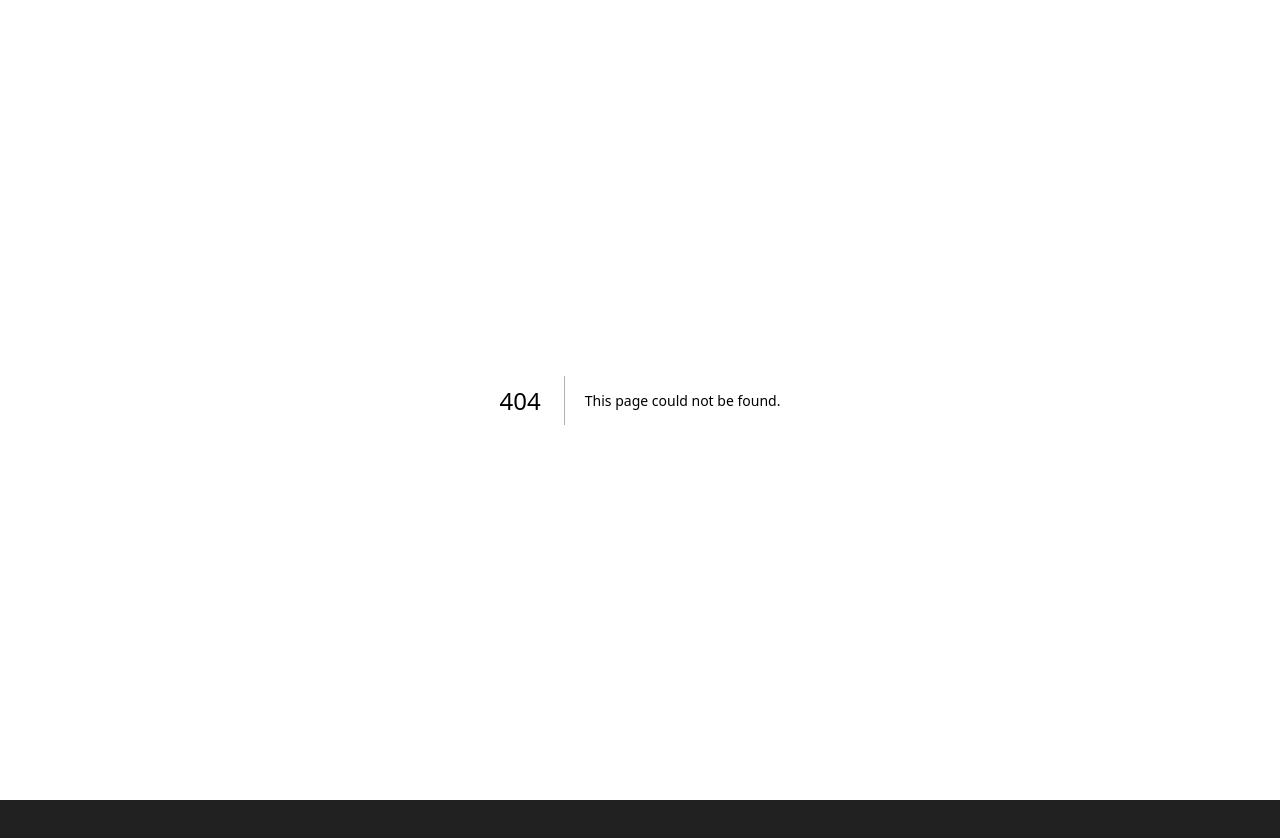
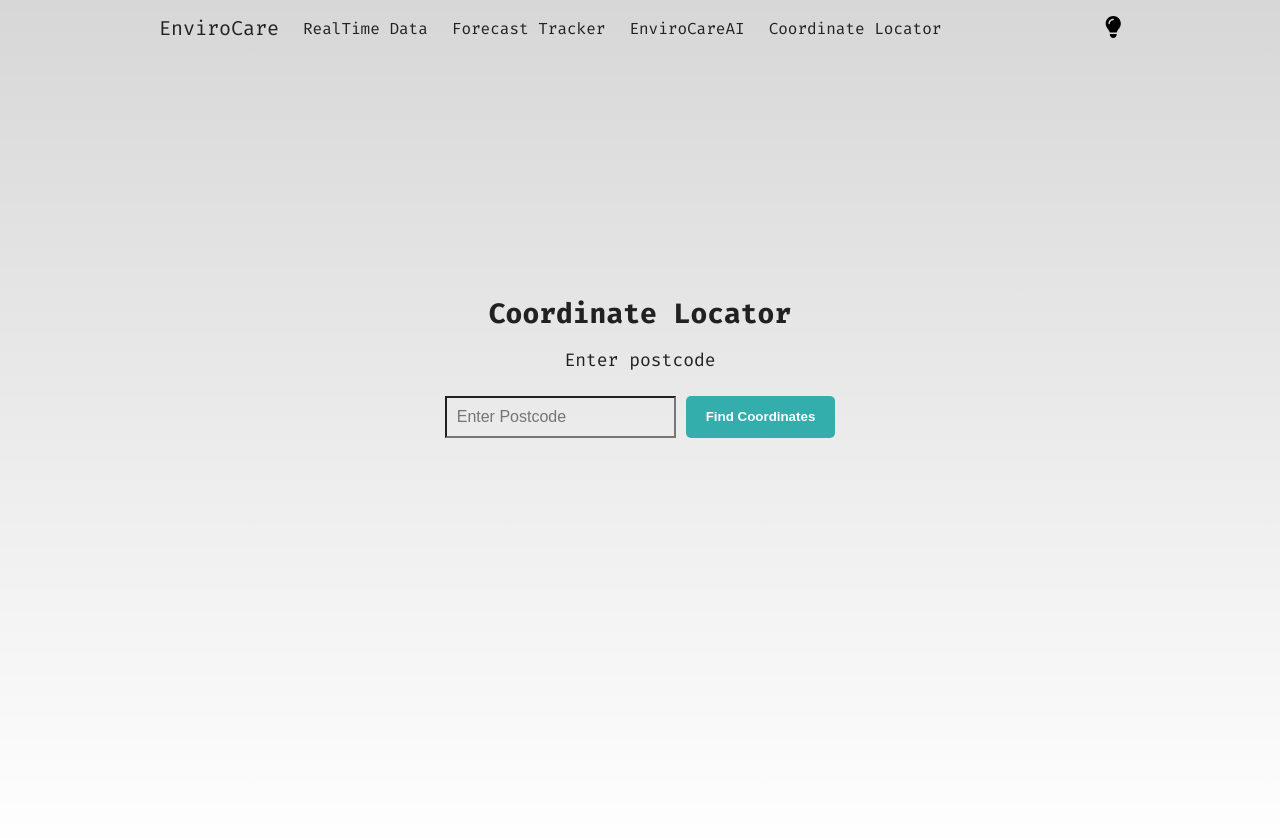
Before and after one commit to Stefan-Allen/final_project_Y3_S2, a Next.js app in the folder frontend/: page /Coordinates in a window 1280 px wide. Before the commit this address had no page. Shown: the top 838 px of the page. Before the commit the page ends 800 px from the top, so only its background shows below. Built offline with nearby package versions, Linux system fonts and the light colour scheme.

Commit message:
Update Style

```diff
--- /dev/null
+++ b/frontend/src/Components/CoordinatesLocator/Coordinates/CorrdinateLocator.tsx
@@ -0,0 +1,55 @@
+"use client"
+import React, {useState} from 'react';
+import axios from 'axios';
+import styles from '../../../app/page.module.css';
+
+interface Coordinates {
+    lat: number;
+    lng: number;
+}
+
+const CoordinateFinder: React.FC = () => {
+    const [postcode, setPostcode] = useState('');
+    const [coordinates, setCoordinates] = useState<Coordinates | null>(null);
+    const [isLoading, setIsLoading] = useState(false);
+
+    const handleSubmit = async (event: React.FormEvent) => {
+        event.preventDefault();
+        setIsLoading(true);
+
+        const response = await axios.get(`https://api.opencagedata.com/geocode/v1/json?q=${postcode}&key=96aaeacb4e9549e5825e2856fe6f0bdc`);
+
+        if (response.data.results[0]) {
+            setCoordinates({
+                lat: response.data.results[0].geometry.lat,
+                lng: response.data.results[0].geometry.lng
+            });
+        } else {
+            alert('Unable to find coordinates for this postcode.');
+        }
+
+        setIsLoading(false);
+    };
+
+    return (
+        <div className={styles.containerCoordinate}>
+            <div className={styles.mainheadingHome}>Coordinate Locator</div>
+            <div className={styles.heading}>Enter postcode</div>
+            <form onSubmit={handleSubmit} className={styles.form}>
+                <input
+                    type="text"
+                    value={postcode}
+                    onChange={(e) => setPostcode(e.target.value)}
+                    placeholder="Enter Postcode"
+                    className={styles.input}
+                />
+                <button type="submit" className={styles.buttoncorrinates}>Find Coordinates</button>
+            </form>
+            {coordinates && (
+                <p>Coordinates: {coordinates.lat}, {coordinates.lng}</p>
+            )}
+        </div>
+    );
+};
+
+export default CoordinateFinder;
--- a/frontend/src/Components/HomePage/HomeImage.tsx
+++ b/frontend/src/Components/HomePage/HomeImage.tsx
@@ -15,8 +15,7 @@ const HomeImage = () => (
             <p className={styles.mainContentSection}>
                 The Pollution Tracker is a user-friendly application that provides real-time environmental pollution
                 updates.
-                It offers an intuitive interface, detailed pollutant reports, and a feature for users to report
-                pollution incidents.
+                It offers an intuitive interface, detailed pollutant updates, and features including artificial intelligence and a mapping service.
             </p><div className={styles.HomeButton}>
             <Link className={styles.HomepageButton} href={'MapPage'}>RealTimeData</Link>
             <Link className={styles.HomepageButton} href={'WeatherPage'}>Forecast</Link>
--- a/frontend/src/Components/NavBar/Navbar.tsx
+++ b/frontend/src/Components/NavBar/Navbar.tsx
@@ -34,6 +34,9 @@ export default function Navbar() {
             <Link href="/EnviroCareAI">
                 <div className={styles.EnviroCareAI}>EnviroCareAI</div>
             </Link>
+            <Link href="/Coordinates">
+                <div className={styles.Coordinates}>Coordinate Locator</div>
+            </Link>
             <div className={styles.rightItems}>
                 <button className={styles.toggle} onClick={toggleDarkMode}>
                     <FontAwesomeIcon icon={faLightbulb} color={darkMode ? "white" : "black"}/>
--- a/frontend/src/Components/WeatherSection/HourlyWeather/HourlyWeather.tsx
+++ b/frontend/src/Components/WeatherSection/HourlyWeather/HourlyWeather.tsx
@@ -176,7 +176,7 @@ const WeatherApp: React.FC = () => {
                         </div>
                         {pollutionData && (
                             <div className={styles.weatherpollution}>
-                                <h2>Pollution Data - Current Air Quality: {pollutionData.index}</h2>
+                                <h2>Current Pollution Data - Current Air Quality: {pollutionData.index}</h2>
                                 <p>0 to 50: Good | 51 to 100: Moderate | 101 to 150: Unhealthy | 151 to 200: Unhealthy |
                                     201 to 300: Very Unhealthy | 301 and higher: Hazardous</p>
                                 <h2 className={styles.weathercomponents}>Components:</h2>
--- /dev/null
+++ b/frontend/src/app/Coordinates/page.tsx
@@ -0,0 +1,18 @@
+"use client"
+import React from 'react';
+import CorrdinateLocator from "@/Components/CoordinatesLocator/Coordinates/CorrdinateLocator";
+import Navbar from "@/Components/NavBar/Navbar";
+import { DarkModeProvider } from '../../Components/NavBar/DarkModeProvider'; // replace with the actual path to DarkModeProvider
+
+const CoordinatesPage: React.FC = () => {
+    return (
+        <DarkModeProvider>
+
+                <Navbar/>
+                <CorrdinateLocator/>
+
+        </DarkModeProvider>
+    );
+};
+
+export default CoordinatesPage;
--- a/frontend/src/app/EnviroCareAI/page.tsx
+++ b/frontend/src/app/EnviroCareAI/page.tsx
@@ -26,7 +26,8 @@ const ChatBot = () => {
             <div>
                 <Navbar/>
                 <h1 className={styles.AIHeading}>EnviroCare AI</h1>
-                <h3 className={styles.AIUnderHeading}>Ask me a question </h3>
+                <h3 className={styles.AIUnderHeading}>Ask me a generalized question about pollution </h3>
+                <h4 className={styles.AIUnderHeading}>Example: What is co2</h4>
                 <div className={styles.AIHight}>
                     <form onSubmit={(e) => {
                         e.preventDefault();
--- a/frontend/src/app/MapPage/page.tsx
+++ b/frontend/src/app/MapPage/page.tsx
@@ -18,9 +18,9 @@ export default function CoordinatesSection() {
             <DarkModeProvider>
                 <div className={styles.CoordinatesHeight}>
                     <Navbar/>
-                    <div className={styles.container}>
-                        <div className={styles.mainheading}>RealTime Pollution Map</div>
-                        <div className={styles.heading}>Click on any marker to see pollution for that area.</div></div>
+                    <div className={styles.MapAlign}>
+                        <h1 className={styles.mainheading}>RealTime Pollution Map</h1>
+                        <h3 className={styles.heading}>Click on any marker to see pollution for that area.</h3></div>
 
                             <MapComponent/>
                     </div>
--- a/frontend/src/app/page.module.css
+++ b/frontend/src/app/page.module.css
@@ -106,17 +106,17 @@
     cursor: pointer;
 }
 
-.mainheading {
-    font-size: 20px;
-    margin-top: 5vh;
+.mainheadingHome {
+    font-size: 28px;
+    margin-top: -20vh;
     font-weight: bold;
 }
 
 .heading {
-    font-size: 14px;
+    font-size: 18px;
     margin-top: 2vh;
     font-weight: normal;
-    margin-bottom: 1vh;
+    margin-bottom: 3vh;
 }
 .heading1 {
     font-size: 14px;
@@ -132,6 +132,12 @@
 .map {
     margin-left: 37%;
     margin-bottom: 10vh;
+}
+
+.MapAlign {
+    text-align: center;
+    margin-top: 10vh;
+
 }
 
 .mapselected {
@@ -164,6 +170,15 @@
 
 .CoordinatesHeight {
     height: 120vh;
+}
+
+.containerCoordinate {
+    display: flex;
+    flex-direction: column;
+    align-items: center;
+    justify-content: center;
+    padding: 20px;
+    height: 100vh;
 }
 
 .articleScroll {
@@ -302,6 +317,11 @@
 }
 
 .EnviroCareAI {
+    margin-left: 3vh;
+    transition: color 0.3s ease;
+}
+
+.Coordinates {
     margin-left: 3vh;
     transition: color 0.3s ease;
 }
```
